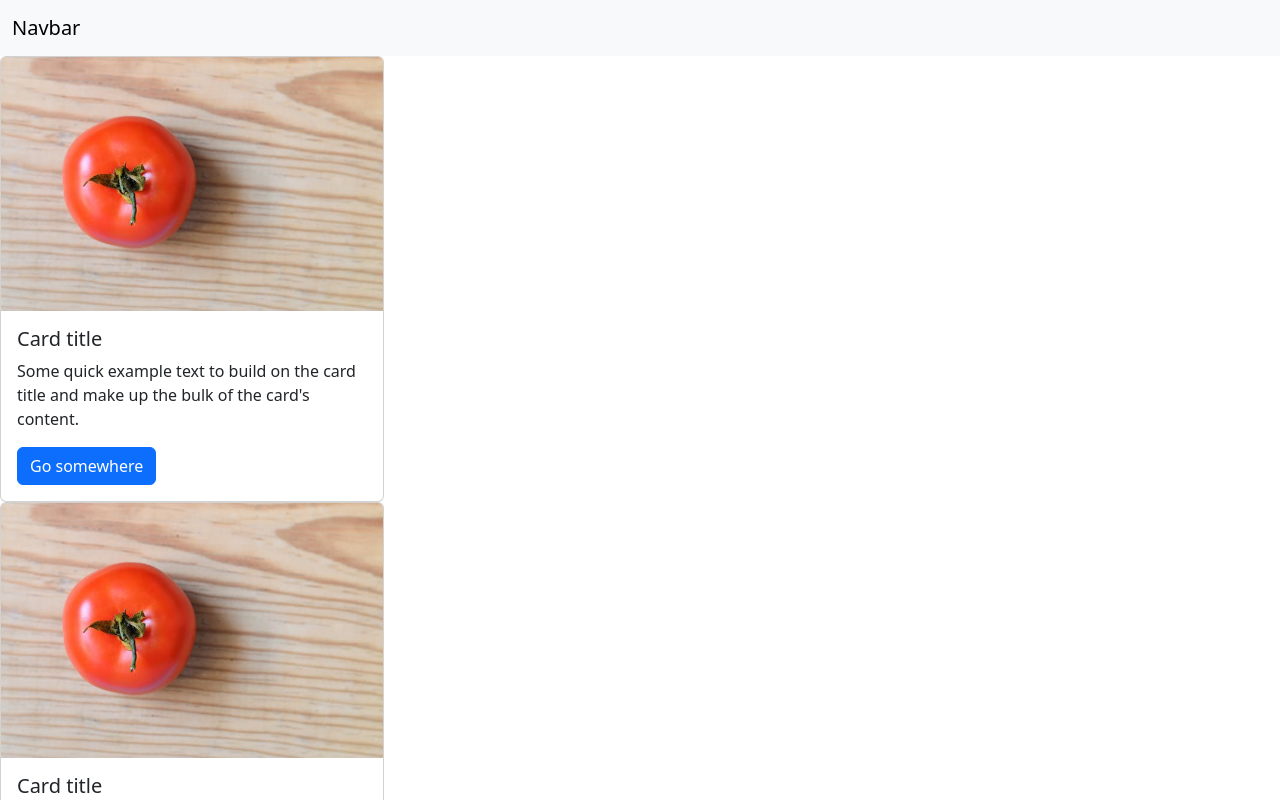
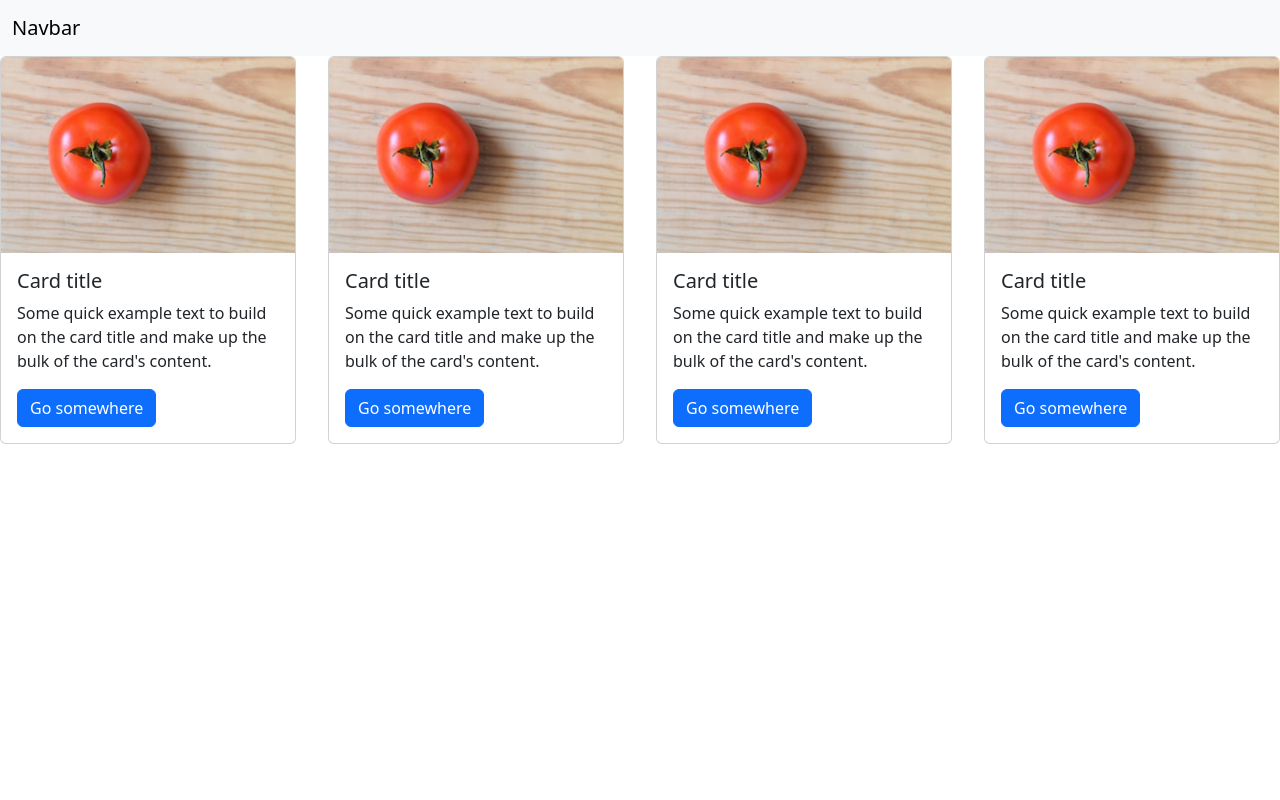
Before and after one commit to felianfilian/poke-online-shop, a React (Create React App) app: page / in a window 1280 px wide. Shown: the top 800 px of the page. Built offline with nearby package versions, Linux system fonts and the light colour scheme.

Commit message:
external css

```diff
--- a/src/app.jsx
+++ b/src/app.jsx
@@ -9,10 +9,12 @@ class App extends Component {
     return (
       <div>
         <Navbar />
-        <Product />
-        <Product />
-        <Product />
-        <Product />
+        <div className="product-container">
+          <Product />
+          <Product />
+          <Product />
+          <Product />
+        </div>
       </div>
     );
   }
--- /dev/null
+++ b/src/index.css
@@ -0,0 +1,4 @@
+.product-container {
+  display: flex;
+  gap: 32px;
+}
--- a/src/index.js
+++ b/src/index.js
@@ -3,6 +3,7 @@ import ReactDom from "react-dom";
 import "bootstrap/dist/css/bootstrap.min.css";
 
 import App from "./app";
+import "./index.css";
 
 const element = <h1>hello world</h1>;
 
```
